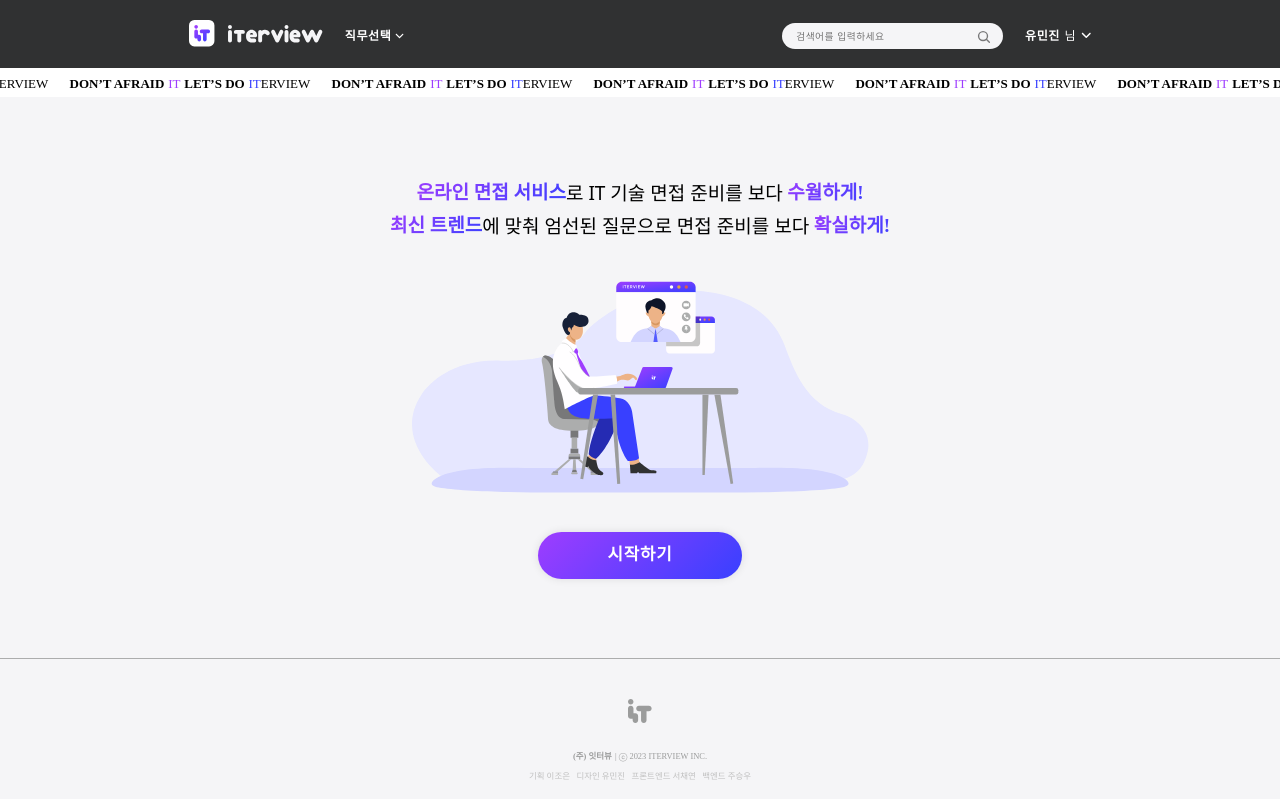
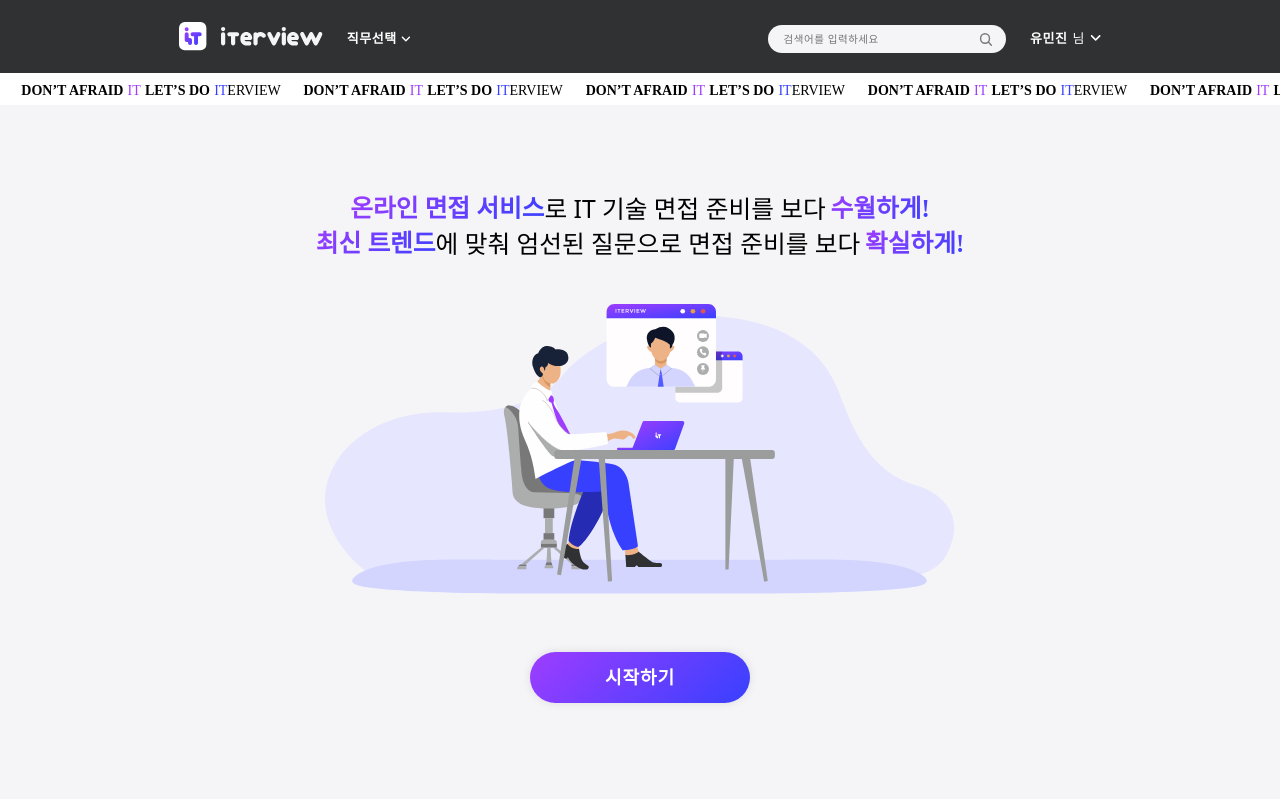
Before and after one commit to BLACKPINK-SLJY/Iterview-FE, a React (Create React App) app: page / in a window 1280 px wide. Shown: the top 799 px of the page. Built offline with nearby package versions, Linux system fonts and the light colour scheme.

Commit message:
fix: 해상도 스타일 수정

```diff
--- a/src/pages/Home.jsx
+++ b/src/pages/Home.jsx
@@ -5,8 +5,15 @@ import AnimationBar from '../components/animationBar';
 import Footer from '../components/footer/Footer';
 import Nav from '../components/nav/Nav';
 import colors from '../style/color';
+import { useNavigate } from 'react-router-dom';
 
 function Home() {
+  const navigate = useNavigate();
+
+  const onclickSelect = () => {
+    navigate('/select');
+  }
+
   return (
     <>
     <Nav />
@@ -27,9 +34,9 @@ function Home() {
             </Textjump>
           </TextBox>
           <ImgStyle>
-            <img src={Mainillust} alt='Iterview' />
+            <img src={Mainillust} alt='Iterview' width="900px" />
           </ImgStyle>
-          <Button>시작하기</Button>
+          <Button onClick={onclickSelect}>시작하기</Button>
     </TextBoxLayout>
     <Footer />
     </>
@@ -44,7 +51,7 @@ const TextBoxLayout = styled.div`
   align-items: center;
 
   margin-top: 123px;
-  margin-bottom: 122px;
+  margin-bottom: 280px;
 `
 const TextBox = styled.div`
   display: flex;
@@ -52,7 +59,7 @@ const TextBox = styled.div`
 `
 const GradientText = styled.div`
   font-weight: 600;
-  font-size: 29.2726px;
+  font-size: 35.2726px;
   line-height: 50px;
 
   background: linear-gradient(135.86deg, #9E3DFF 0%, #3840FF 100%);
@@ -65,17 +72,15 @@ const NotgradientText = styled.div`
   font-family: 'Noto Sans';
   font-style: normal;
   font-weight: 500;
-  font-size: 29.2726px;
+  font-size: 35.2726px;
   line-height: 50px;
 `
 const ImgStyle = styled.div`
-  width: 702.1px;
-  height: 324.36px;
   left: 369px;
   top: 442px;
 
   margin-top: 60px;
-  margin-bottom: 60.64px;
+  margin-bottom: 80px;
 `
 const Textjump = styled.div`
   padding-left: 7px;
@@ -102,5 +107,4 @@ const Button = styled.button`
   &:hover {
     transform: scale(1.1, 1.1);
   }
-
 `
--- a/src/style/GlobalStyles.jsx
+++ b/src/style/GlobalStyles.jsx
@@ -47,7 +47,7 @@ table {
 
 body{
   background-color: #F5F5F7;
-  zoom: 65%;
+  zoom: 70%;
 }
 a{
   text-decoration: none;
```
